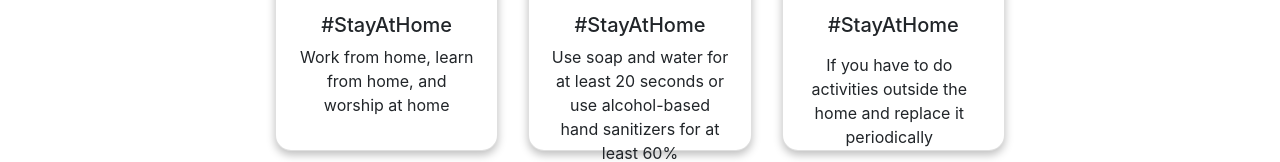
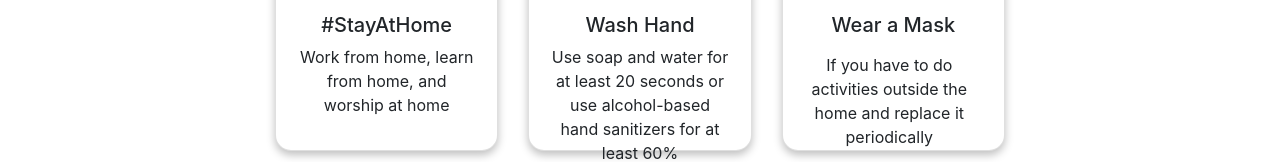
Before and after one commit to secretofc/MOCKUP_IMPLEMENTATION_CHALLENGE_1, a plain HTML site: page index.html in a window 1280 px wide. Shown: the part 1184-1346 px from the top of the page. Drawn offline with nearby package versions, Linux system fonts and the light colour scheme.

Commit message:
Update index.html

```diff
--- a/index.html
+++ b/index.html
@@ -39,7 +39,6 @@ SMK N 1 CIAMIS, MEI 2020
                     </li>
 
                     <li class="nav-item donate">
-                        <!-- <button class="btn btn-outline-primary my-2 my-sm-0" style="border-radius: 20px;" type="submit">Search</button> -->
                         <button class="btn text-white donate px-4 py-2" type="submit ">Donate</button>
                     </li>
                 </ul>
@@ -89,7 +88,7 @@ SMK N 1 CIAMIS, MEI 2020
                         <div class="card text-center ">
                             <div class="card-body ">
                                 <img src="img/hand.png ">
-                                <h4 class="judul mt-3 ">#StayAtHome</h4>
+                                <h4 class="judul mt-3 ">Wash Hand</h4>
                                 <p class="title mt-2 ">Use soap and water for at least 20 seconds or use alcohol-based hand sanitizers for at least 60%</p>
                             </div>
                         </div>
@@ -98,7 +97,7 @@ SMK N 1 CIAMIS, MEI 2020
                         <div class="card text-center ">
                             <div class="card-body ">
                                 <img src="img/mask.png ">
-                                <h4 class="judul mt-3 ">#StayAtHome</h4>
+                                <h4 class="judul mt-3 ">Wear a Mask</h4>
                                 <p class="title mt-3 pr-2 ">If you have to do activities outside the home and replace it periodically</p>
                             </div>
                         </div>
```
